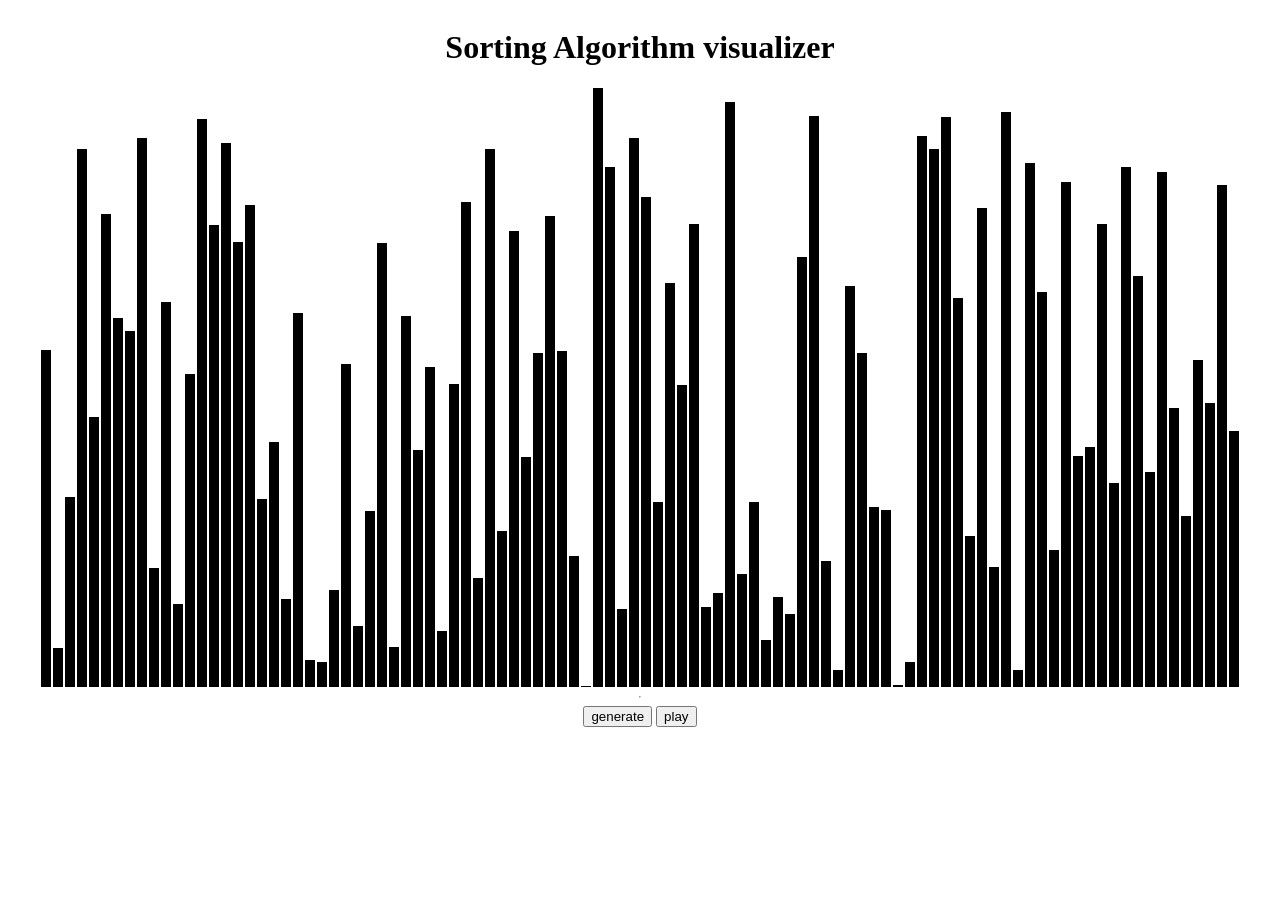
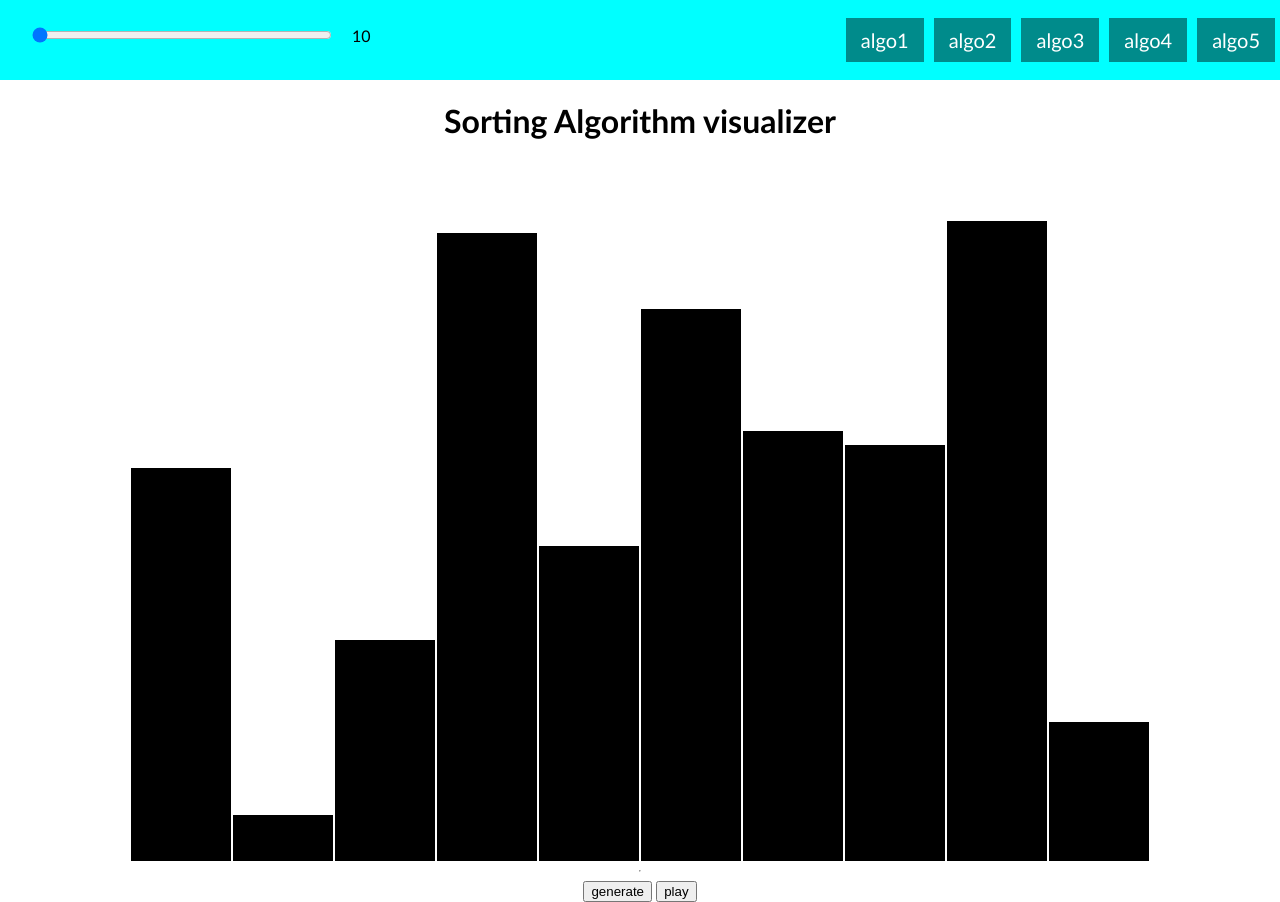
Before and after one commit to LrnzPlz/Sorting_Algorithm_Visualizer, a plain HTML site: page Sorting_Algorithm_visualizer/index.html in a window 1280 px wide. Before the commit the page ends 800 px from the top, so only its background shows below. Drawn offline with Linux system fonts and the light colour scheme.

Commit message:
Add files via upload

```diff
--- a/Sorting_Algorithm_visualizer/index.html
+++ b/Sorting_Algorithm_visualizer/index.html
@@ -6,6 +6,19 @@
 </head>
 
 <body>
+    <nav>
+        <div class="slider-container">
+            <input type="range" id="slider" min="10" max="300" value="10" step="1">
+            <span id="display">10</span>
+        </div>
+        <ul>
+            <button class="Alg_button">algo1</button>
+            <button class="Alg_button">algo2</button>
+            <button class="Alg_button">algo3</button>
+            <button class="Alg_button">algo4</button>
+            <button class="Alg_button">algo5</button>
+        </ul>
+    </nav>
     <h1>Sorting Algorithm visualizer</h1>
 
     <div id="container"></div>
--- a/Sorting_Algorithm_visualizer/script.js
+++ b/Sorting_Algorithm_visualizer/script.js
@@ -1,11 +1,30 @@
-const n = 100;
+let n;
 const array = [];
+
+
+const slider = document.getElementById('slider');
+const display = document.getElementById('display');
+
+slider.value = 10;
+
+setInterval(() => {
+    display.innerText = slider.value;
+}, 300);
+
+slider.addEventListener('input', function() {
+    n = parseInt(this.value);  // Update n based on slider value
+    init();  // Reinitialize the array with the updated number of items
+});
+
+n = parseInt(slider.value);
+
 
 init();
 
 function init(){
+    array.length = 0;
     for(let i = 0; i < n; i++){
-        array[i] = Math.random();
+        array.push(Math.random());
     }
     showBars();
 }
@@ -15,6 +34,7 @@ function play(){
     const moves=bubbleSort(copy);
     animate(moves);
 }
+
 
 function animate(moves){
     if(moves.length == 0){
@@ -31,38 +51,61 @@ function animate(moves){
     showBars(move);
     setTimeout(function(){
         animate(moves);
-    }, 0.01);
+    }, 1);
+    /*requestAnimationFrame(function() {
+        animate(moves);
+    });*/
 }
 
 function bubbleSort(array){
     const moves = [];
-    do{
-        var swapped = false;
+    let swapped;
 
-        for(let i = 1; i < array.length; i++){
-            moves.push({
-                indices: [i - 1, i], type: "comp"
-            });
-            if(array[i - 1] > array[i]){
+    for(let i = 0; i < array.length; i++){
+        swapped = false;
+        for(let j = 0; j < array.length - 1 - i; j++){
+            moves.push({ indices: [j, j + 1], type: "comp"});
+
+            if(array[j] > array[j + 1]){
                 swapped = true;
-                moves.push({
-                    indices: [i - 1, i], type: "swap"
-                });
-                [array[i - 1], array[i]] = [array[i], array[i - 1]];
+                moves.push({ indices: [j, j + 1], type: "swap" });
+                [array[j], array[j + 1]] = [array[j + 1], array[j]];
             }
-
         }
 
-    }while(swapped);
+        if(!swapped){
+            break;
+        }
+    }
+
     return moves;
+
 }
 
+function isSorted(array) {
+    for (let i = 0; i < array.length - 1; i++) {
+        if (array[i] > array[i + 1]) {
+            return false;
+        }
+    }
+    return true;
+}
+
+function colorBars(move){
+    for(let i = 0; i < array.length; i++){
+        if(move){
+            bar.style.backgroundColor= "green";
+        }
+        container.appendChild(bar);
+    }
+}
 
 function showBars(move){
     container.innerHTML = "";
     for(let i = 0; i < array.length; i++){
         const bar = document.createElement("div");
         bar.style.height = array[i] * 100.0 + "%";
+        bar.style.width = 1000 / n + "px";
         bar.classList.add("bar");
 
         if(move && move.indices.includes(i)){
@@ -75,11 +118,13 @@ function showBars(move){
 
 
 /*TO DO:
-create a top bar with buttons.
-set up sliding bar for array size: min 10 max 100 (?) (the size has to change with the number).
-after the sort is done the array becomes one color.
+create a top bar with buttons. OK
+set up sliding bar for array size: min 10 max 100 (?) (the size has to change with the number). OK
+after the sort is done the array becomes one color. NO
 put a "slow" mode and a "fast" mode.
 implement other algorithms.
 change the style.
-fix bubble sort so it doesnt check the already sorted part of the array.
+fix bubble sort so it doesnt check the already sorted part of the array. OK
+Make the page responsive.
+Move the title on top (?).
 */
--- a/Sorting_Algorithm_visualizer/style.css
+++ b/Sorting_Algorithm_visualizer/style.css
@@ -1,13 +1,20 @@
 #container{
-    height: 600px;
+    height: 700px;
     display: flex;
     align-items: flex-end;
 }
 
 body{
     display: flex;
+    font-family: 'Gill Sans', 'Gill Sans MT', Calibri, 'Trebuchet MS', sans-serif;
     align-items: center;
     flex-direction: column;
+    margin: 0;
+    padding: 0;
+}
+
+h1{
+    font-family: 'Gill Sans', 'Gill Sans MT', Calibri, 'Trebuchet MS', sans-serif;
 }
 
 .bar{
@@ -15,3 +22,62 @@ body{
     background-color: black;
     margin: 1px;
 }
+
+.slider-container{
+    display: flex;
+    align-items: center;
+    justify-content: flex-start;
+    position: absolute;
+    top: 15px;
+    left: 20px;
+    padding: 10px;
+}
+
+.slider-container input{
+    width: 300px;
+    flex: 1;
+    margin-right: 10px;
+}
+
+.slider-container span{
+    margin-left: 10px;
+}
+
+nav{
+    background: cyan;
+    height: 80px;
+    width: 100%;
+    display: flex;
+    align-items: center;
+    justify-content: flex-end;
+}
+
+nav ul{
+    display: flex;
+    list-style: none;
+    margin: 0;
+    padding: 0;
+}
+
+nav ul button{
+    background-color: darkcyan;
+    color: white; /* Change the text color */
+    border: none;
+    font-size: 20px;
+    font-family: 'Gill Sans', 'Gill Sans MT', Calibri, 'Trebuchet MS', sans-serif;
+    padding: 10px 15px; /* Adjust padding */
+    margin: 0 5px;
+}
+
+.Alg_button {
+    background-color: darkcyan;
+    color: white;
+    border: transparent;
+    font-size: 20px;
+    font-family: 'Gill Sans', 'Gill Sans MT', Calibri, 'Trebuchet MS', sans-serif;
+}
+
+.Alg_button:hover{
+    background: #1b9bff;
+    transition: .5s;
+}
```
